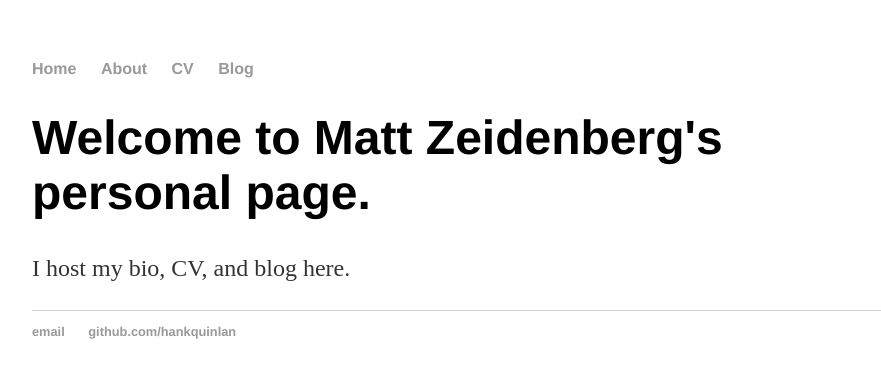
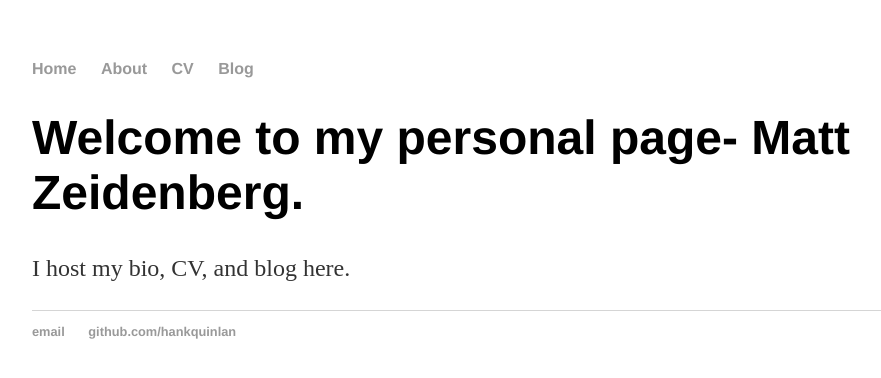
Before and after one commit to mzeidenberg/mzeidenberg.github.io, a Jekyll site: the page built from index.html, in a window 1280 px wide. Shown: the top 378 px of the page, without its empty margins (160-1041 px from the left). Built offline with Jekyll 4.4.1, drawn with Linux system fonts in a browser that asks for light colours.

Commit message:
updated home page

```diff
--- a/index.html
+++ b/index.html
@@ -3,6 +3,6 @@ layout: default
 title: Matt Zeidenberg's Personal Page
 ---
 <div class="blurb">
-	<h1>Welcome to Matt Zeidenberg's personal page.</h1>
+	<h1>Welcome to my personal page- Matt Zeidenberg.</h1>
 	<p>I host my bio, CV, and blog here.</p>
 </div><!-- /.blurb -->
```
